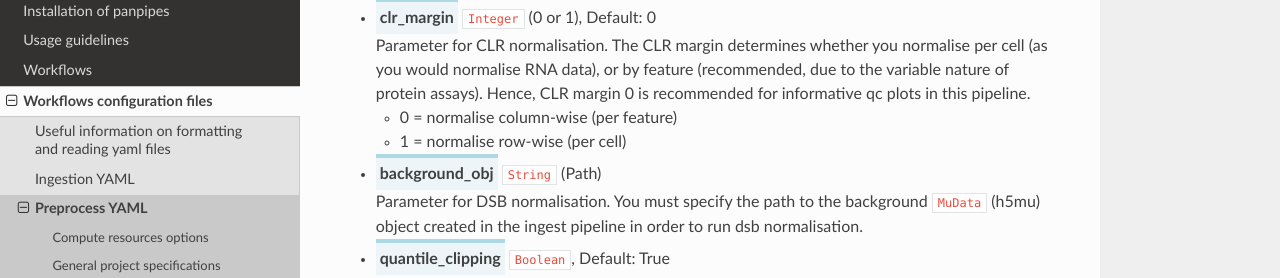
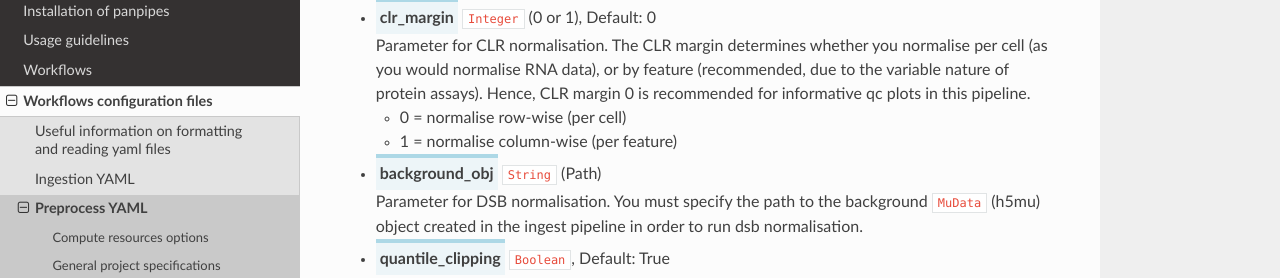
Before and after one commit to bio-la/panpipes-nextflow, a Sphinx documentation site: the page built from docs/yaml_docs/pipeline_preprocess_yml.md, in a window 1280 px wide and 900 px high, scrolled down 8077 px. Shown: the part 150-428 px from the top of the window. Built offline with Sphinx 7.4.7 and the Read the Docs theme 2.0.0, drawn with Linux system fonts in a browser that asks for light colours.

Commit message:
Fixed clr margin options in parameter doc

```diff
--- a/docs/yaml_docs/pipeline_preprocess_yml.md
+++ b/docs/yaml_docs/pipeline_preprocess_yml.md
@@ -329,8 +329,8 @@ Whether applying scaling or not is still a matter of debate, as stated in the [L
         Parameter for CLR normalisation.
         The CLR margin determines whether you normalise per cell (as you would normalise RNA data), or by feature (recommended, due to the variable nature of protein assays).
         Hence, CLR margin 0 is recommended for informative qc plots in this pipeline.
-    - 0 = normalise column-wise (per feature)
-    - 1 = normalise row-wise (per cell)
+    - 0 = normalise row-wise (per cell)
+    - 1 = normalise column-wise (per feature)
 
   - <span class="parameter">background_obj</span> `String` (Path)<br>
         Parameter for DSB normalisation.
```
